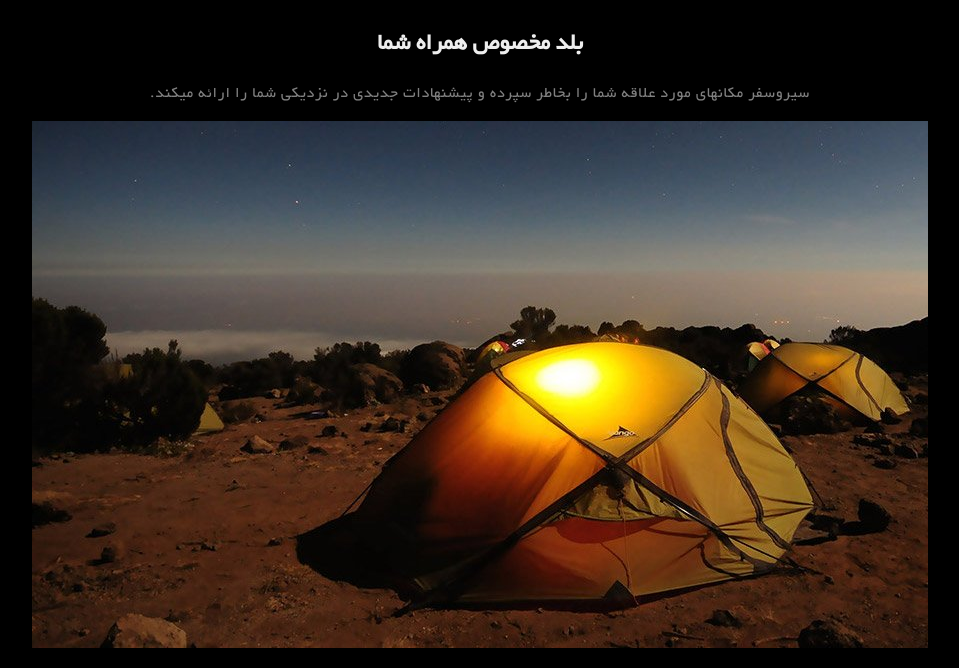
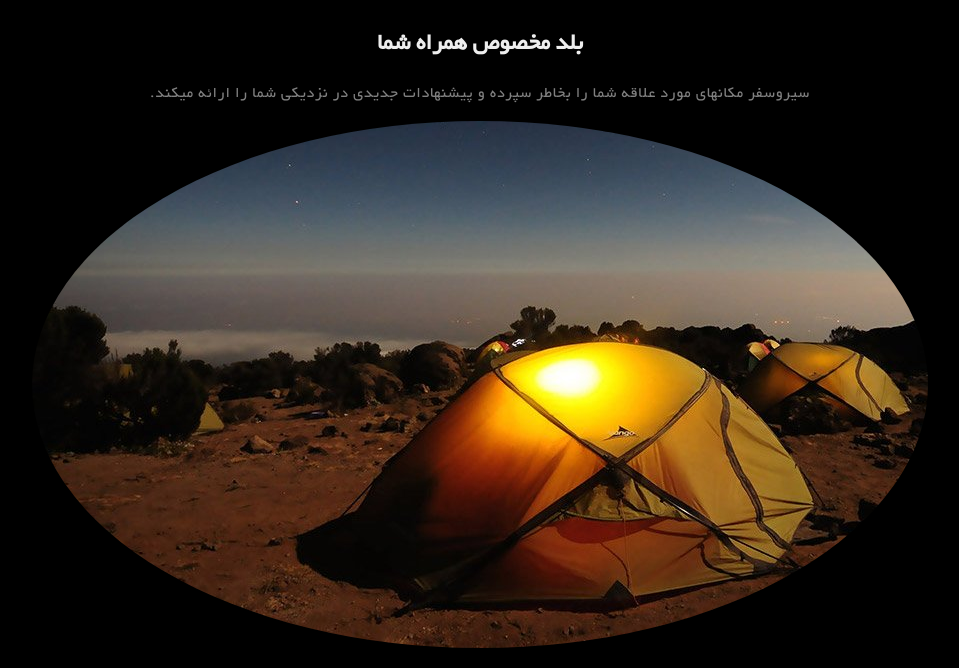
Before and after one commit to M-Hatami/-------, a plain HTML site: page index.html in a window 1280 px wide. Shown: the part 284-952 px from the top of the page, without its empty margins (160-1119 px from the left). Drawn offline with Linux system fonts and the light colour scheme.

Commit message:
اعمال قالب بوسیله خصوصیت عرض تصویر

```diff
--- a/منابع/نسق/اصلی.css
+++ b/منابع/نسق/اصلی.css
@@ -24,6 +24,11 @@ body {
 /* Header */
 header {
   text-align: center;
+}
+
+/*main*/
+img[width="896"] {
+  border-radius: 50%;
 }
 
 /*  Footer */
```
